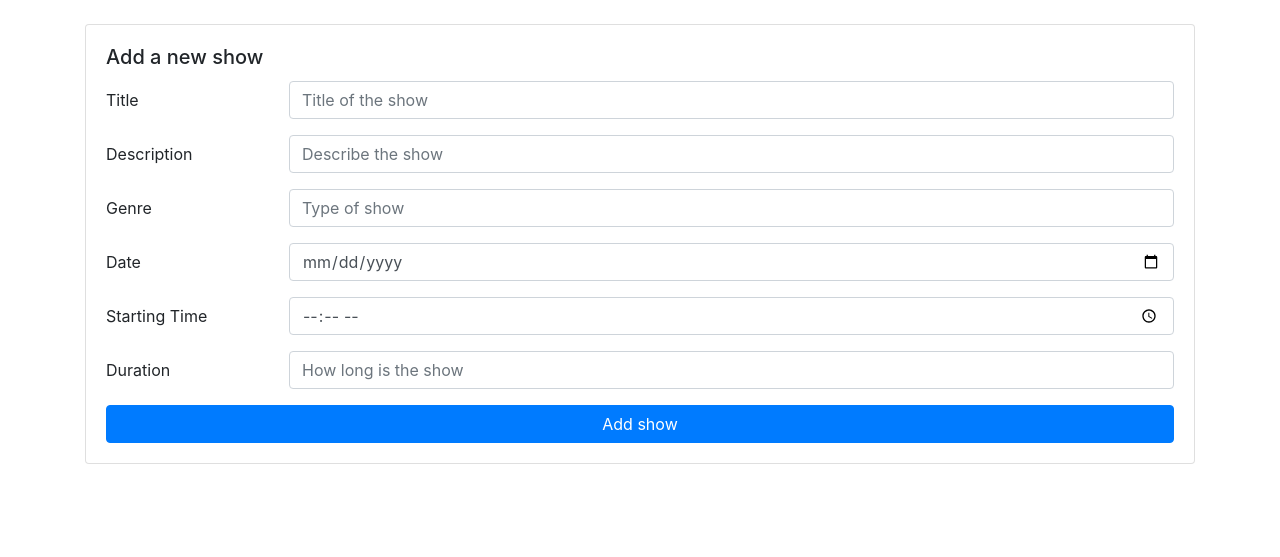
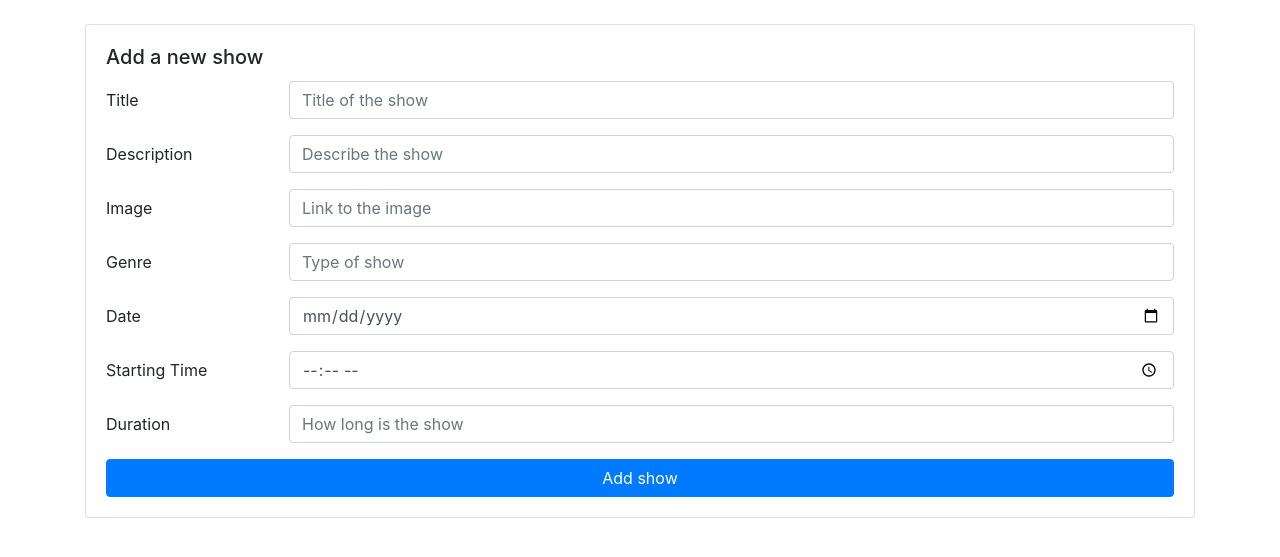
Before and after one commit to ihammadasghar/Theater-Bookings, a Flask app: page /shows/add in a window 1280 px wide. Shown: the part 56-613 px from the top of the page. Run offline with Flask 2, Linux system fonts and the light colour scheme.

Commit message:
Added images to show details

```diff
--- a/theatrebookings/models.py
+++ b/theatrebookings/models.py
@@ -33,15 +33,17 @@ class Show(db.Model):
     duration = db.Column(db.Integer)
     date = db.Column(db.DateTime(timezone=True))
     description = db.Column(db.String(150))
+    img_link = db.Column(db.String(500))
     reservations = db.relationship('Reservation')  # 1 show has reservations
 
-    def __init__(self, name: str, date: datetime, genre: str, duration: int, description: str, time: time) -> None:
+    def __init__(self, name: str, date: datetime, genre: str, duration: int, description: str, time: time, img_link: str) -> None:
         self.name = name
         self.genre = genre
         self.duration = duration
         self.date = date
         self.description = description
         self.time = time
+        self.img_link = img_link
 
 
 class Reservation(db.Model):
--- a/theatrebookings/templates/add_show.html
+++ b/theatrebookings/templates/add_show.html
@@ -18,6 +18,12 @@
         <label for="description" class="col-sm-2 col-form-label">Description</label>
         <div class="col-sm-10">
           <input type="text" class="form-control" name="description"  placeholder="Describe the show">
+        </div>
+      </div>
+      <div class="form-group row">
+        <label for="description" class="col-sm-2 col-form-label">Image</label>
+        <div class="col-sm-10">
+          <input type="text" class="form-control" name="img"  placeholder="Link to the image">
         </div>
       </div>
       <div class="form-group row">
--- a/theatrebookings/views.py
+++ b/theatrebookings/views.py
@@ -88,8 +88,9 @@ def add_show():
         genre = str(request.form["genre"])
         date = datetime.strptime(str(request.form["date"]), '%Y-%m-%d')
         duration = int(request.form["duration"])
+        img_link = str(request.form["img"])
         time = datetime.strptime(request.form["time"], '%H:%M').time()
-        showctlr.create(name, date, genre, duration, description, time)
+        showctlr.create(name, date, genre, duration, description, time, img_link)
     else:
         pass
     return render_template("add_show.html", user=userctlr.get_logged_in_user())
```
Also changed, not shown: theatrebookings/controllers/ShowController.py (+4 -3 lines), theatrebookings/templates/show_details.html (+7 -0 lines), theatrebookings/database.db.
